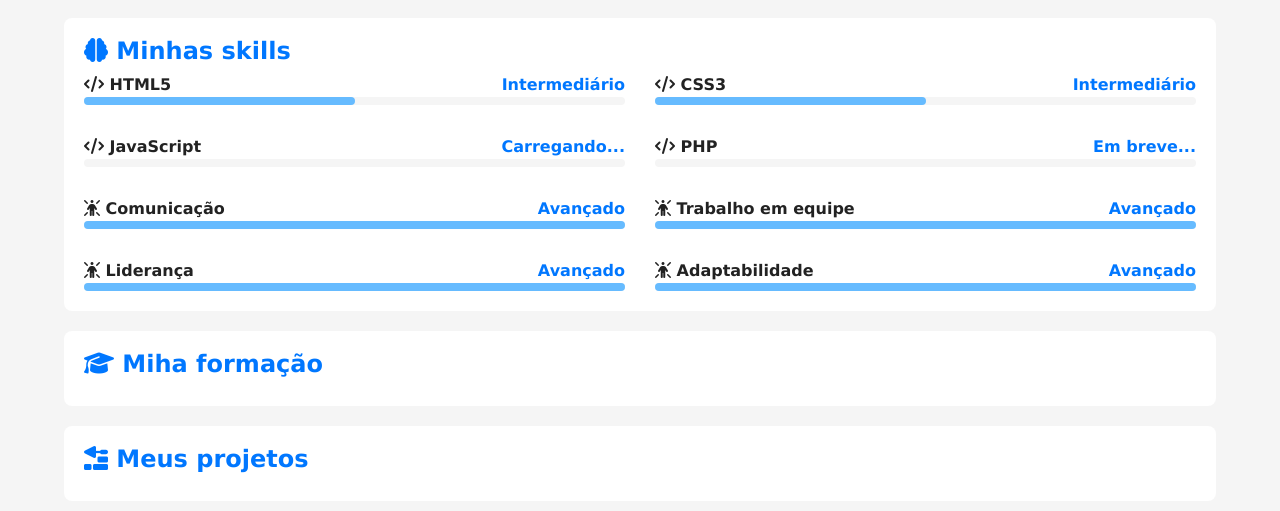
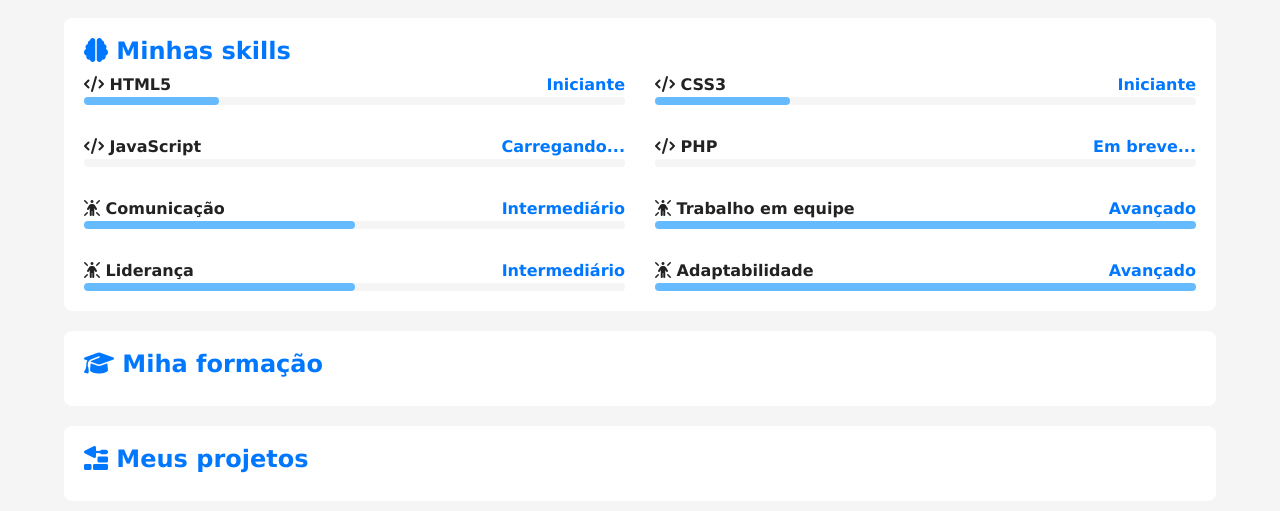
Before and after one commit to NycolasGazola/projeto-portifolio, a plain HTML site: page index.html in a window 1280 px wide. Shown: the part 551-1062 px from the top of the page. Drawn offline with Linux system fonts and the light colour scheme.

Commit message:
Ajustes novos

```diff
--- a/index.html
+++ b/index.html
@@ -49,11 +49,11 @@ Nos últimos meses, iniciei uma transição de carreira para a área de tecnolog
                                <i class="fa-solid fa-code"></i> HTML5
                             </span>
                             <span class="porcent">
-                                Intermediário
+                                Iniciante
                             </span>
                         </div>
                         <div class="barra">
-                            <div class="progresso" style="width: 50%"></div>
+                            <div class="progresso" style="width: 25%"></div>
                         </div>
                     </div>
 
@@ -63,11 +63,11 @@ Nos últimos meses, iniciei uma transição de carreira para a área de tecnolog
                                <i class="fa-solid fa-code"></i> CSS3
                             </span>
                             <span class="porcent">
-                                Intermediário
+                                Iniciante
                             </span>
                         </div>
                         <div class="barra">
-                            <div class="progresso" style="width: 50%"></div>
+                            <div class="progresso" style="width: 25%"></div>
                         </div>
                     </div>
 
@@ -105,11 +105,11 @@ Nos últimos meses, iniciei uma transição de carreira para a área de tecnolog
                                <i class="fa-solid fa-person-rays"></i> Comunicação
                             </span>
                             <span class="porcent">
-                                Avançado
+                                Intermediário
                             </span>
                         </div>
                         <div class="barra">
-                            <div class="progresso" style="width: 100%"></div>
+                            <div class="progresso" style="width: 50%"></div>
                         </div>
                     </div>
 
@@ -133,11 +133,11 @@ Nos últimos meses, iniciei uma transição de carreira para a área de tecnolog
                                <i class="fa-solid fa-person-rays"></i> Liderança
                             </span>
                             <span class="porcent">
-                                Avançado
+                                Intermediário
                             </span>
                         </div>
                         <div class="barra">
-                            <div class="progresso" style="width: 100%"></div>
+                            <div class="progresso" style="width: 50%"></div>
                         </div>
                     </div>
 
```
